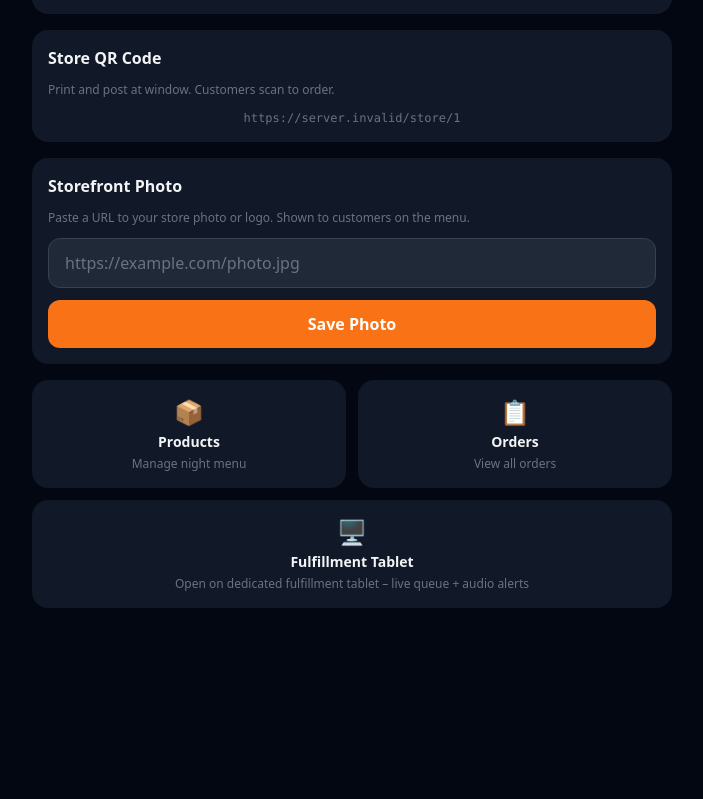
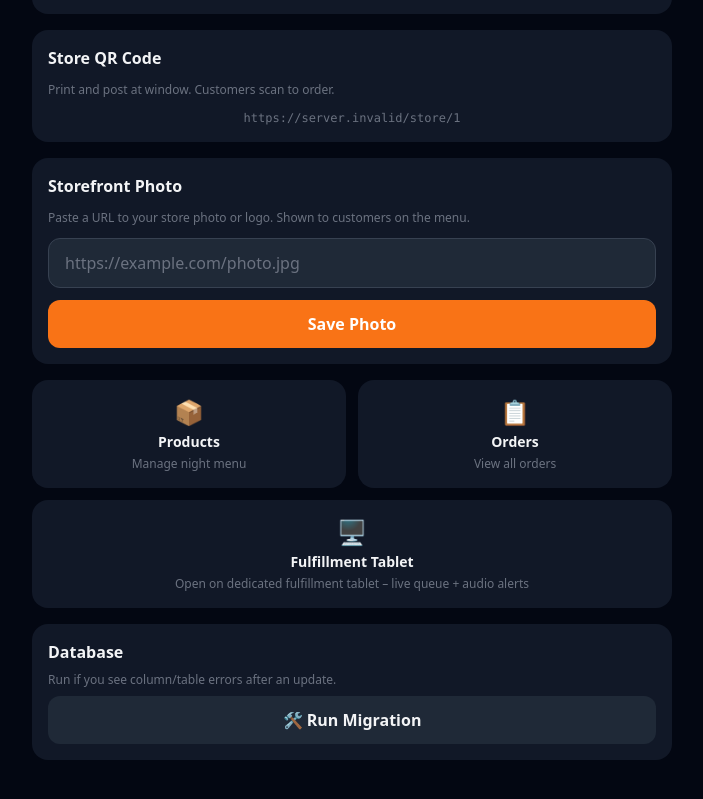
Before and after one commit to alpuckett26/DRKMD, a Next.js app: page /admin/1 in a window 1280 px wide. Shown: the part 287-1086 px from the top of the page, without its empty margins (288-991 px from the left). Before the commit the page ends 935 px from the top, so only its background shows below. Built offline with nearby package versions, Linux system fonts and the light colour scheme; no server answers; the database is empty.

Commit message:
Add one-tap DB migration button to admin page
https://claude.ai/code/session_0158Aok47vS67zugCFpscZtd

```diff
--- a/src/app/admin/[storeId]/page.tsx
+++ b/src/app/admin/[storeId]/page.tsx
@@ -14,6 +14,8 @@ export default function AdminDashboard() {
   const [windowStart, setWindowStart] = useState('22:00')
   const [windowEnd, setWindowEnd] = useState('06:00')
   const [logoUrl, setLogoUrl] = useState('')
+  const [migrating, setMigrating] = useState(false)
+  const [migrateResult, setMigrateResult] = useState<string | null>(null)
 
   useEffect(() => {
     fetch(`/api/stores/${storeId}`)
@@ -43,6 +45,19 @@ export default function AdminDashboard() {
       }),
     })
     setSaving(false)
+  }
+
+  async function runMigrate() {
+    setMigrating(true)
+    setMigrateResult(null)
+    try {
+      const r = await fetch('/api/migrate', { method: 'POST' })
+      const d = await r.json()
+      setMigrateResult(d.ok ? '✅ Migration complete' : `❌ ${d.error}`)
+    } catch {
+      setMigrateResult('❌ Network error')
+    }
+    setMigrating(false)
   }
 
   if (!store) return <div className="min-h-screen flex items-center justify-center"><p className="text-gray-500 animate-pulse">Loading…</p></div>
@@ -154,6 +169,15 @@ export default function AdminDashboard() {
             <p className="text-xs text-gray-500">Open on dedicated fulfillment tablet – live queue + audio alerts</p>
           </Link>
         </div>
+        {/* DB Migration */}
+        <div className="card space-y-2">
+          <h2 className="font-bold">Database</h2>
+          <p className="text-xs text-gray-500">Run if you see column/table errors after an update.</p>
+          <button onClick={runMigrate} disabled={migrating} className="btn-secondary w-full">
+            {migrating ? 'Running…' : '🛠 Run Migration'}
+          </button>
+          {migrateResult && <p className="text-sm text-center">{migrateResult}</p>}
+        </div>
       </div>
     </div>
   )
```
